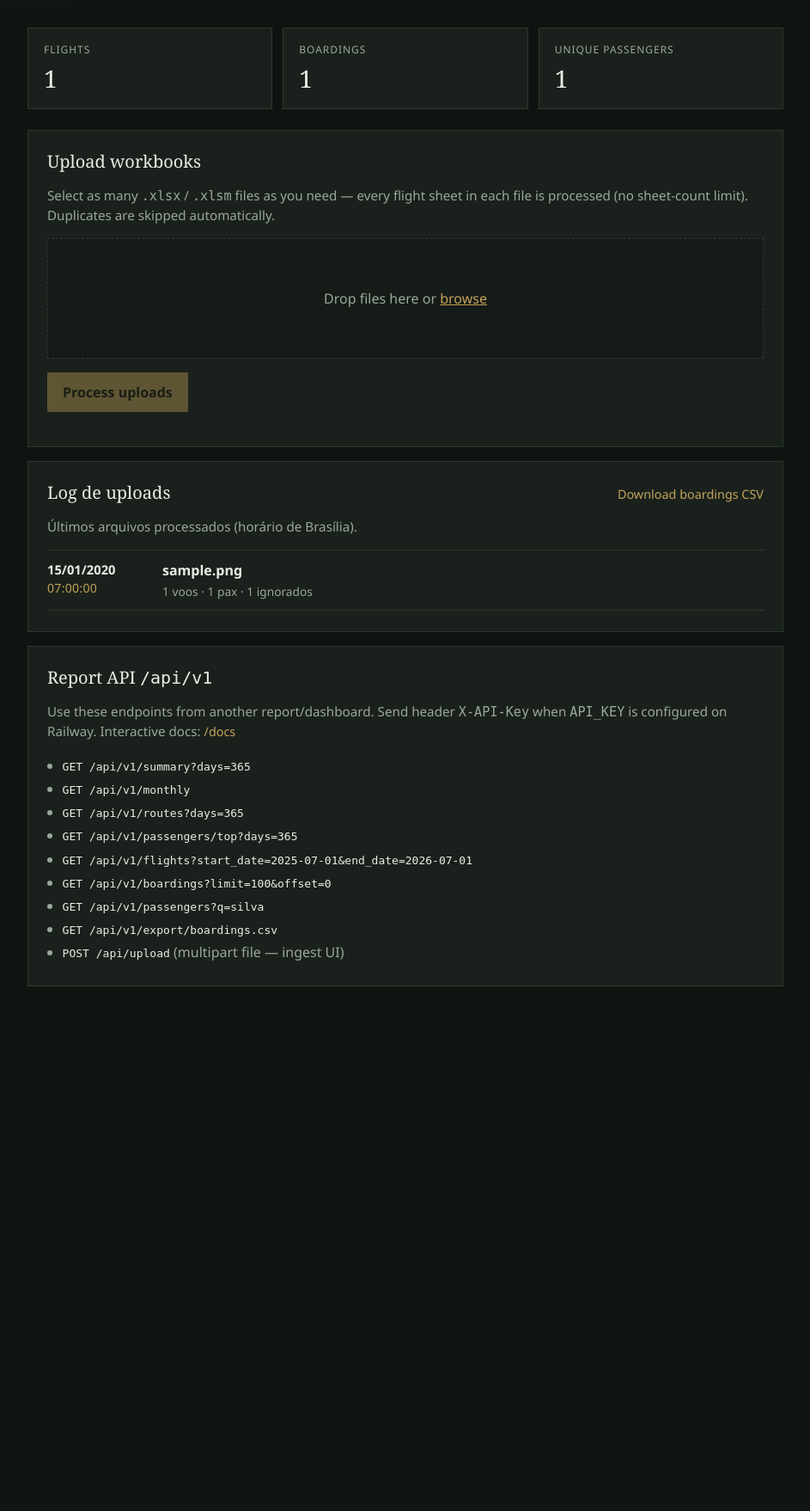
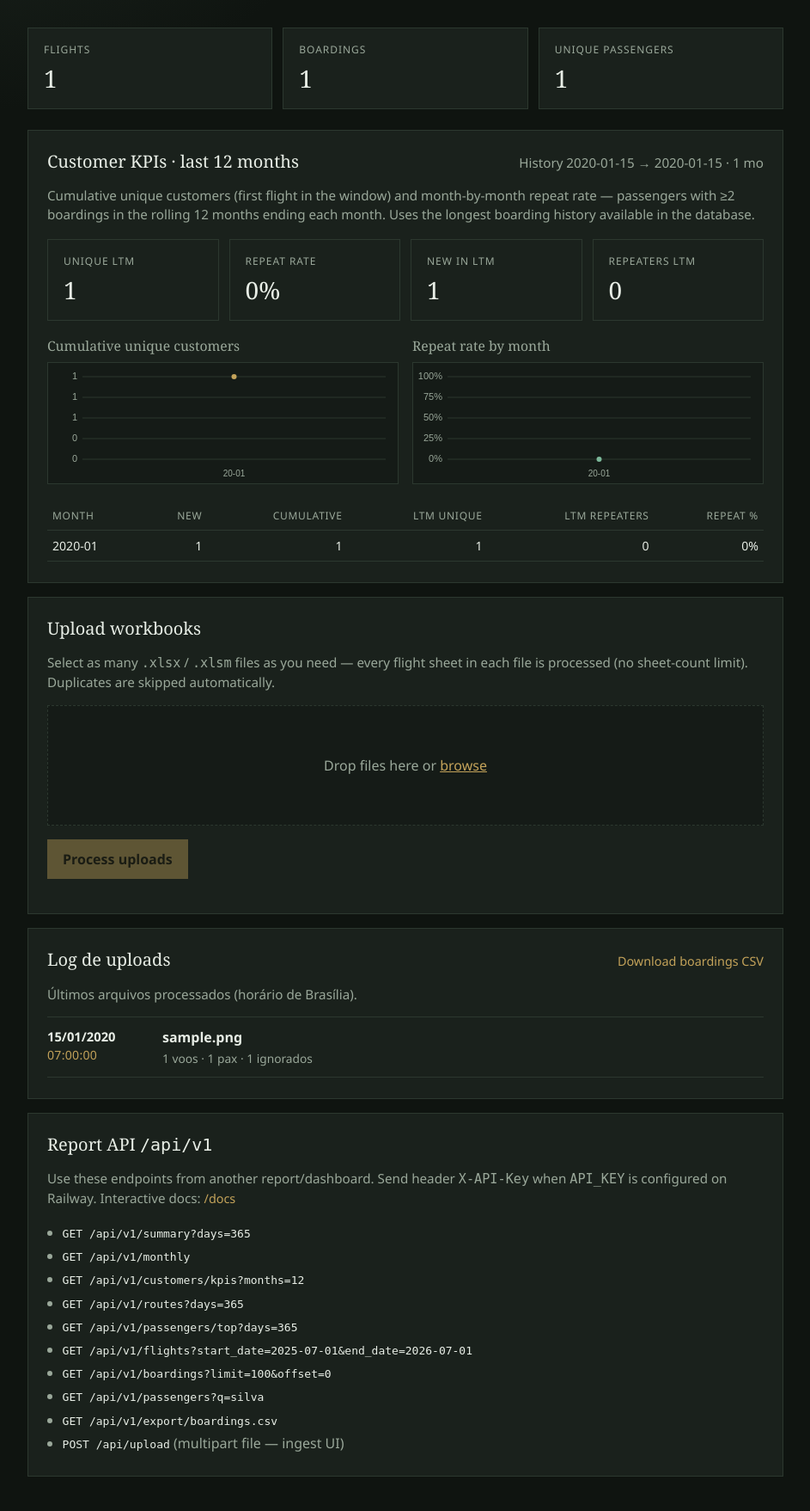
Before and after one commit to victorflyrevo/revo-manifests, a FastAPI app: page / in a window 1280 px wide. Shown: the part 228-1985 px from the top of the page at 86% size, without its empty margins (168-1111 px from the left). Before the commit the page ends 1375 px from the top, so only its background shows below. Run offline with FastAPI, Linux system fonts and the light colour scheme; tables that the repository leaves empty hold one stand-in row (values such as "Sample post"); some libraries are stand-ins or nearby versions.

Commit message:
Add LTM customer KPIs: cumulative uniques and monthly repeat rate.
Expose growth of first-time customers over the last twelve months and
month-by-month rolling LTM repeat rate (≥2 boardings), using the longest
boarding history available in the database, with UI charts and API.

Co-authored-by: victorflyrevo <victorflyrevo@users.noreply.github.com>

```diff
--- a/app/main.py
+++ b/app/main.py
@@ -24,6 +24,7 @@ from app.auth import (
     require_uploader,
 )
 from app.config import settings
+from app.customer_kpis import compute_customer_kpis
 from app.db import SessionLocal, get_db, init_db
 from app.ingest import ingest_workbook
 from app.models import Boarding, Flight, Passenger, UploadBatch
@@ -528,6 +529,12 @@ def stats_summary(
     }
 
 
+@app.get("/api/stats/customers-kpis")
+def stats_customers_kpis(months: int = 12, db: Session = Depends(get_db)) -> dict:
+    """Legacy alias for cumulative unique growth + LTM repeat rate by month."""
+    return compute_customer_kpis(db, months=months)
+
+
 @app.get("/api/stats/monthly")
 def stats_monthly(db: Session = Depends(get_db)) -> list[dict]:
     dialect = db.bind.dialect.name if db.bind else "sqlite"
--- a/app/static/app.js
+++ b/app/static/app.js
@@ -232,5 +232,188 @@ async function refreshUploadLog() {
   }
 }
 
+function drawLineChart(canvas, points, opts) {
+  const values = points.map((p) => p.y);
+  const labels = points.map((p) => p.x);
+  const dpr = window.devicePixelRatio || 1;
+  const cssW = canvas.clientWidth || canvas.width;
+  const cssH = canvas.clientHeight || 220;
+  canvas.width = Math.floor(cssW * dpr);
+  canvas.height = Math.floor(cssH * dpr);
+  const ctx = canvas.getContext("2d");
+  ctx.setTransform(dpr, 0, 0, dpr, 0, 0);
+
+  const pad = { t: 16, r: 14, b: 28, l: 40 };
+  const w = cssW - pad.l - pad.r;
+  const h = cssH - pad.t - pad.b;
+  ctx.clearRect(0, 0, cssW, cssH);
+
+  if (!values.length) {
+    ctx.fillStyle = "#9aa89a";
+    ctx.font = "13px IBM Plex Sans, sans-serif";
+    ctx.fillText("No data yet", pad.l, pad.t + 20);
+    return;
+  }
+
+  const minV = opts.min != null ? opts.min : Math.min(...values, 0);
+  const maxV = opts.max != null ? opts.max : Math.max(...values, 1);
+  const span = maxV - minV || 1;
+
+  ctx.strokeStyle = "#2c382f";
+  ctx.lineWidth = 1;
+  for (let i = 0; i <= 4; i++) {
+    const y = pad.t + (h * i) / 4;
+    ctx.beginPath();
+    ctx.moveTo(pad.l, y);
+    ctx.lineTo(pad.l + w, y);
+    ctx.stroke();
+    const val = maxV - (span * i) / 4;
+    ctx.fillStyle = "#9aa89a";
+    ctx.font = "11px IBM Plex Sans, sans-serif";
+    ctx.textAlign = "right";
+    ctx.fillText(
+      opts.formatY ? opts.formatY(val) : String(Math.round(val)),
+      pad.l - 6,
+      y + 3
+    );
+  }
+
+  const xAt = (i) =>
+    pad.l + (values.length === 1 ? w / 2 : (w * i) / (values.length - 1));
+  const yAt = (v) => pad.t + h - ((v - minV) / span) * h;
+
+  if (opts.fill) {
+    ctx.beginPath();
+    values.forEach((v, i) => {
+      const x = xAt(i);
+      const y = yAt(v);
+      if (i === 0) ctx.moveTo(x, y);
+      else ctx.lineTo(x, y);
+    });
+    ctx.lineTo(xAt(values.length - 1), pad.t + h);
+    ctx.lineTo(xAt(0), pad.t + h);
+    ctx.closePath();
+    ctx.fillStyle = opts.fill;
+    ctx.fill();
+  }
+
+  ctx.strokeStyle = opts.color || "#c4a35a";
+  ctx.lineWidth = 2;
+  ctx.beginPath();
+  values.forEach((v, i) => {
+    const x = xAt(i);
+    const y = yAt(v);
+    if (i === 0) ctx.moveTo(x, y);
+    else ctx.lineTo(x, y);
+  });
+  ctx.stroke();
+
+  values.forEach((v, i) => {
+    ctx.beginPath();
+    ctx.fillStyle = opts.color || "#c4a35a";
+    ctx.arc(xAt(i), yAt(v), 3, 0, Math.PI * 2);
+    ctx.fill();
+  });
+
+  ctx.fillStyle = "#9aa89a";
+  ctx.font = "10px IBM Plex Sans, sans-serif";
+  ctx.textAlign = "center";
+  const step = values.length > 8 ? 2 : 1;
+  labels.forEach((lab, i) => {
+    if (i % step !== 0 && i !== labels.length - 1) return;
+    const short = lab.length >= 7 ? lab.slice(2) : lab;
+    ctx.fillText(short, xAt(i), cssH - 8);
+  });
+}
+
+async function loadCustomerKpis() {
+  const rangeEl = document.getElementById("kpi-range");
+  const tbody = document.querySelector("#kpi-table tbody");
+  if (!rangeEl || !tbody) return;
+
+  try {
+    const res = await fetch("/api/stats/customers-kpis?months=12", {
+      credentials: "same-origin",
+    });
+    if (res.status === 401) {
+      location.href = "/login";
+      return;
+    }
+    if (!res.ok) throw new Error("KPI request failed");
+    const data = await res.json();
+    const s = data.summary || {};
+    const monthly = data.monthly || [];
+
+    if (!monthly.length) {
+      rangeEl.textContent = "No boarding history yet";
+      return;
+    }
+
+    rangeEl.textContent =
+      data.data_start && data.data_end
+        ? `History ${data.data_start} → ${data.data_end} · ${data.months_available} mo`
+        : `${data.months_available} months`;
+
+    document.getElementById("kpi-unique").textContent = String(
+      s.unique_customers_ltm ?? "—"
+    );
+    document.getElementById("kpi-repeat").textContent =
+      s.repeat_rate_pct != null ? `${s.repeat_rate_pct}%` : "—";
+    document.getElementById("kpi-new").textContent = String(
+      s.new_customers_ltm ?? "—"
+    );
+    document.getElementById("kpi-repeaters").textContent = String(
+      s.repeat_customers_ltm ?? "—"
+    );
+
+    tbody.innerHTML = monthly
+      .map(
+        (r) => `<tr>
+        <td>${r.month}</td>
+        <td>${r.new_customers}</td>
+        <td>${r.cumulative_unique_customers}</td>
+        <td>${r.ltm_unique_customers}</td>
+        <td>${r.ltm_repeat_customers}</td>
+        <td>${r.repeat_rate_pct}%</td>
+      </tr>`
+      )
+      .join("");
+
+    const cumCanvas = document.getElementById("chart-cumulative");
+    const repCanvas = document.getElementById("chart-repeat");
+    drawLineChart(
+      cumCanvas,
+      monthly.map((r) => ({
+        x: r.month,
+        y: r.cumulative_unique_customers,
+      })),
+      {
+        color: "#c4a35a",
+        fill: "rgba(196, 163, 90, 0.12)",
+        min: 0,
+      }
+    );
+    drawLineChart(
+      repCanvas,
+      monthly.map((r) => ({ x: r.month, y: r.repeat_rate_pct })),
+      {
+        color: "#7cb89a",
+        fill: "rgba(124, 184, 154, 0.12)",
+        min: 0,
+        max: 100,
+        formatY: (v) => `${Math.round(v)}%`,
+      }
+    );
+  } catch (_) {
+    rangeEl.textContent = "Could not load KPIs";
+  }
+}
+
 renderSelectedFiles();
 refreshUploadLog();
+loadCustomerKpis();
+window.addEventListener("resize", () => {
+  // Redraw charts at the new width without another fetch
+  const tbody = document.querySelector("#kpi-table tbody");
+  if (tbody && tbody.children.length) loadCustomerKpis();
+});
--- a/app/static/styles.css
+++ b/app/static/styles.css
@@ -75,6 +75,39 @@ h1 {
   grid-template-columns: repeat(3, 1fr);
   gap: 12px;
   margin-bottom: 24px;
+}
+.kpi-summary {
+  grid-template-columns: repeat(4, 1fr);
+  margin: 18px 0 8px;
+}
+.kpi-charts {
+  display: grid;
+  grid-template-columns: 1fr 1fr;
+  gap: 16px;
+  margin: 18px 0 8px;
+}
+.kpi-chart h3 {
+  margin: 0 0 8px;
+  font-family: var(--display);
+  font-size: 0.98rem;
+  font-weight: 500;
+  color: var(--muted);
+}
+.kpi-chart canvas {
+  width: 100%;
+  height: auto;
+  display: block;
+  background: rgba(0, 0, 0, 0.18);
+  border: 1px solid var(--line);
+}
+.table-wrap {
+  overflow-x: auto;
+  margin-top: 8px;
+}
+#kpi-table td:nth-child(n + 2),
+#kpi-table th:nth-child(n + 2) {
+  text-align: right;
+  font-variant-numeric: tabular-nums;
 }
 .stats article {
   background: var(--panel);
@@ -294,8 +327,13 @@ th { color: var(--muted); font-weight: 500; font-size: 0.75rem; text-transform:
   font-size: 0.86rem;
 }
 
+@media (max-width: 900px) {
+  .kpi-charts { grid-template-columns: 1fr; }
+  .kpi-summary { grid-template-columns: repeat(2, 1fr); }
+}
 @media (max-width: 640px) {
   .stats { grid-template-columns: 1fr; }
+  .kpi-summary { grid-template-columns: 1fr; }
   .row { flex-direction: column; align-items: flex-start; }
   .upload-log-list li {
     grid-template-columns: 1fr;
--- a/app/templates/index.html
+++ b/app/templates/index.html
@@ -40,6 +40,61 @@
         <span class="label">Unique passengers</span>
         <strong id="stat-passengers">{{ passengers }}</strong>
       </article>
+    </section>
+
+    <section class="card" id="customer-kpis">
+      <div class="row">
+        <h2>Customer KPIs · last 12 months</h2>
+        <span class="muted" id="kpi-range">Loading…</span>
+      </div>
+      <p class="muted">
+        Cumulative unique customers (first flight in the window) and month-by-month
+        repeat rate — passengers with ≥2 boardings in the rolling 12 months ending
+        each month. Uses the longest boarding history available in the database.
+      </p>
+      <div class="stats kpi-summary" id="kpi-summary">
+        <article>
+          <span class="label">Unique LTM</span>
+          <strong id="kpi-unique">—</strong>
+        </article>
+        <article>
+          <span class="label">Repeat rate</span>
+          <strong id="kpi-repeat">—</strong>
+        </article>
+        <article>
+          <span class="label">New in LTM</span>
+          <strong id="kpi-new">—</strong>
+        </article>
+        <article>
+          <span class="label">Repeaters LTM</span>
+          <strong id="kpi-repeaters">—</strong>
+        </article>
+      </div>
+      <div class="kpi-charts">
+        <div class="kpi-chart">
+          <h3>Cumulative unique customers</h3>
+          <canvas id="chart-cumulative" width="640" height="220" aria-label="Cumulative unique customers chart"></canvas>
+        </div>
+        <div class="kpi-chart">
+          <h3>Repeat rate by month</h3>
+          <canvas id="chart-repeat" width="640" height="220" aria-label="Repeat rate by month chart"></canvas>
+        </div>
+      </div>
+      <div class="table-wrap">
+        <table id="kpi-table">
+          <thead>
+            <tr>
+              <th>Month</th>
+              <th>New</th>
+              <th>Cumulative</th>
+              <th>LTM unique</th>
+              <th>LTM repeaters</th>
+              <th>Repeat %</th>
+            </tr>
+          </thead>
+          <tbody></tbody>
+        </table>
+      </div>
     </section>
 
     <section class="card">
@@ -106,6 +161,7 @@
       <ul class="api">
         <li><code>GET /api/v1/summary?days=365</code></li>
         <li><code>GET /api/v1/monthly</code></li>
+        <li><code>GET /api/v1/customers/kpis?months=12</code></li>
         <li><code>GET /api/v1/routes?days=365</code></li>
         <li><code>GET /api/v1/passengers/top?days=365</code></li>
         <li><code>GET /api/v1/flights?start_date=2025-07-01&amp;end_date=2026-07-01</code></li>
```
Also changed, not shown: app/api_report.py (+20 -0 lines), app/customer_kpis.py (added, +182 -0 lines), tests/test_customer_kpis.py (added, +164 -0 lines), README.md.
